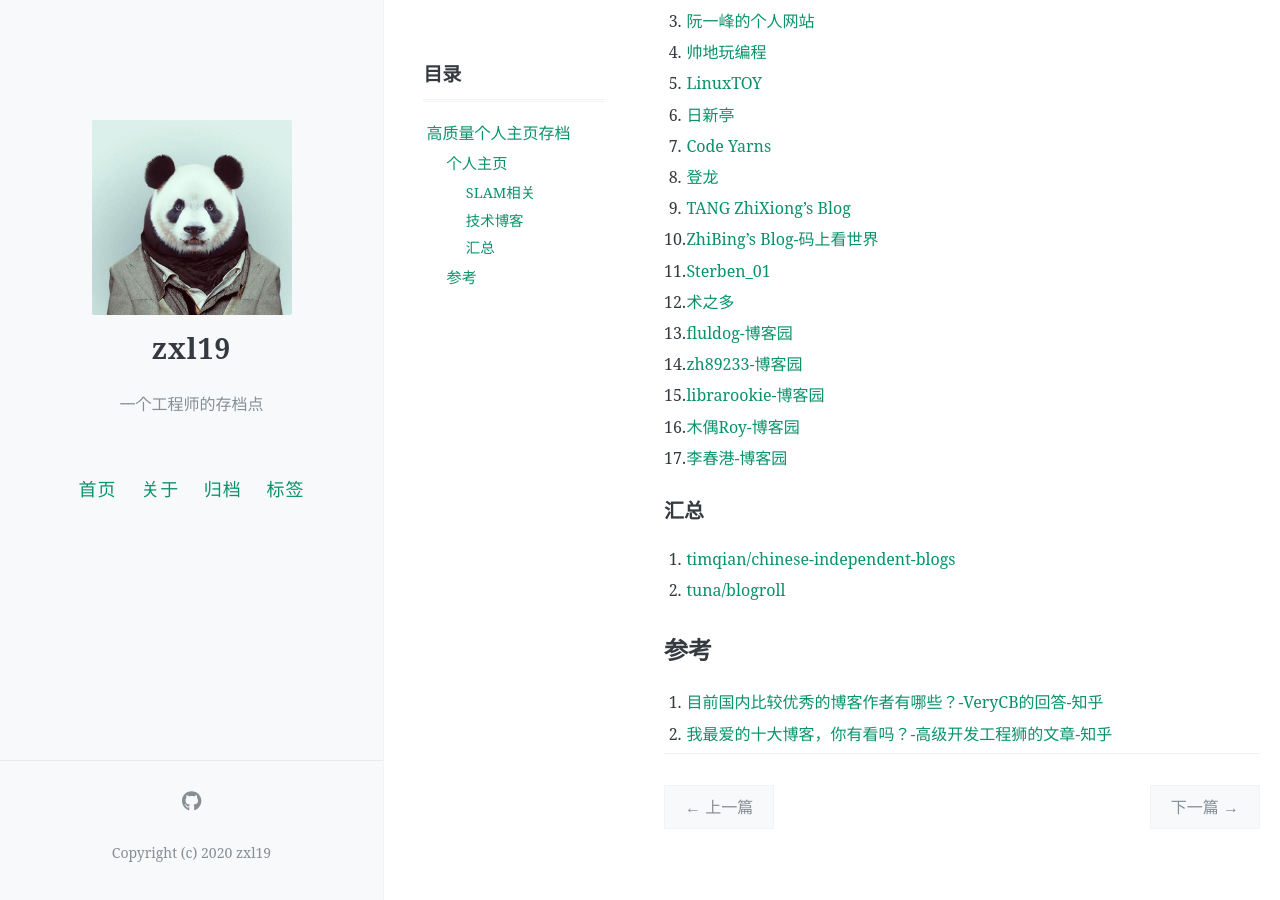
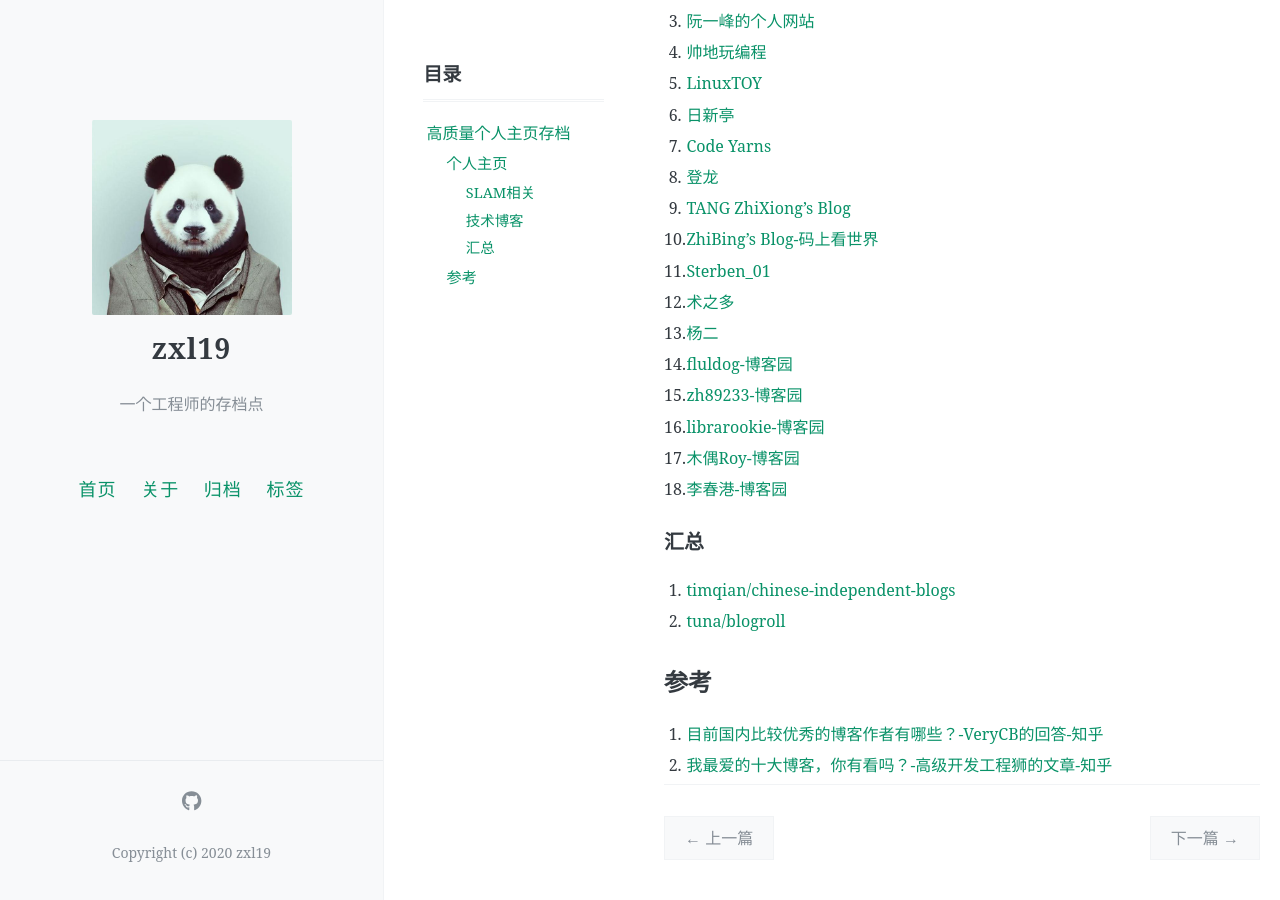
Before and after one commit to zxl19/zxl19.github.io, a Jekyll site: the page built from _posts/2022-09-20-personal-blog.md, in a window 1280 px wide and 900 px high, scrolled down 728 px. Built offline with Jekyll 4.4.1, drawn with Linux system fonts in a browser that asks for light colours; comment, search, counter and statistics services are not loaded; before the commit the page ends 1597 px from its top, so only the background shows below that.

Commit message:
Update Posts

```diff
--- a/_posts/2022-09-20-personal-blog.md
+++ b/_posts/2022-09-20-personal-blog.md
@@ -41,11 +41,12 @@ pinned: false
 10. [ZhiBing's Blog-码上看世界](https://azmddy.github.io)
 11. [Sterben_01](https://sterben-01.github.io)
 12. [术之多](https://www.shuzhiduo.com)
-13. [fluldog-博客园](https://www.cnblogs.com/fluidog)
-14. [zh89233-博客园](https://www.cnblogs.com/love-zf)
-15. [librarookie-博客园](https://www.cnblogs.com/librarookie)
-16. [木偶Roy-博客园](https://www.cnblogs.com/jyroy)
-17. [李春港-博客园](https://www.cnblogs.com/lcgbk)
+13. [杨二](https://yangerxiao.com)
+14. [fluldog-博客园](https://www.cnblogs.com/fluidog)
+15. [zh89233-博客园](https://www.cnblogs.com/love-zf)
+16. [librarookie-博客园](https://www.cnblogs.com/librarookie)
+17. [木偶Roy-博客园](https://www.cnblogs.com/jyroy)
+18. [李春港-博客园](https://www.cnblogs.com/lcgbk)
 
 ### 汇总
 
```
Also changed, not shown: _posts/2020-06-08-meme.md (+4 -2 lines), _posts/2020-07-28-github-profile.md (+2 -1 lines).
